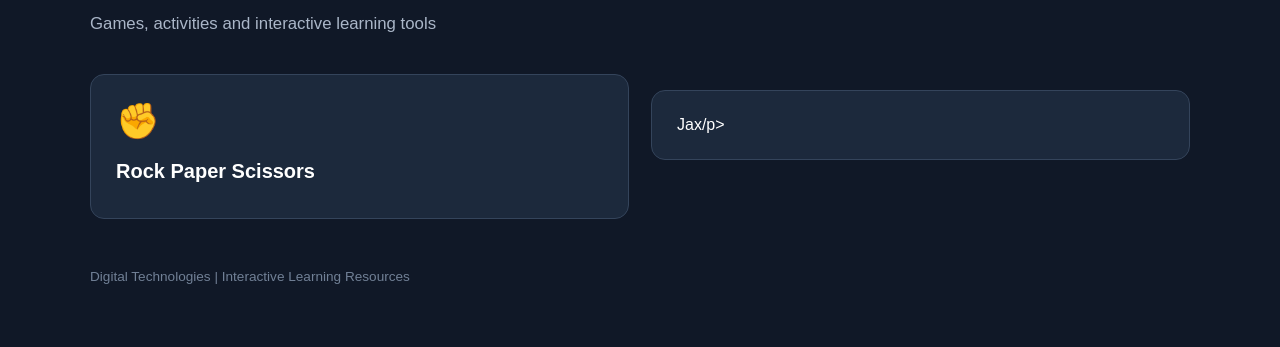
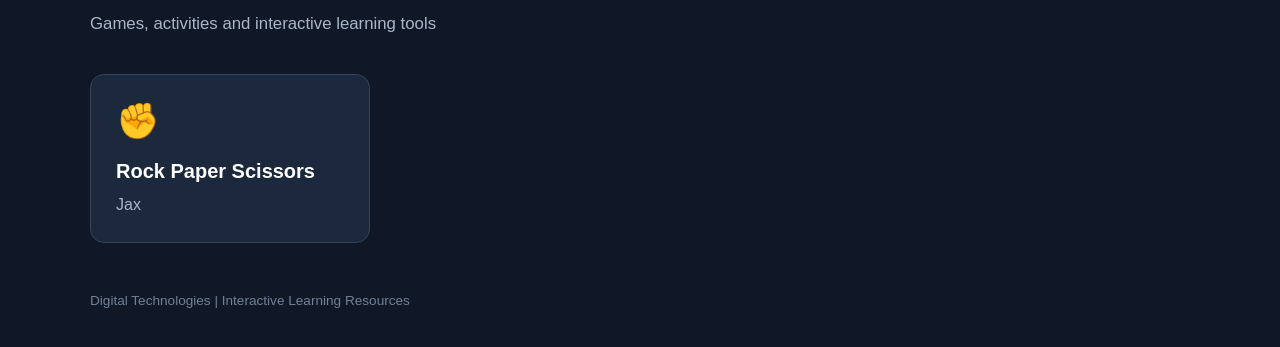
Before and after one commit to ljmorris-cloud/y9games, a plain HTML site: page index.html in a window 1280 px wide. Shown: the part 115-462 px from the top of the page. Drawn offline with Linux system fonts and the light colour scheme.

Commit message:
Update index.html

```diff
--- a/index.html
+++ b/index.html
@@ -38,11 +38,11 @@
             font-size: 1.05rem;
         }
 
-        .grid {
-            display: grid;
-            grid-template-columns: repeat(auto-fit, minmax(240px, 1fr));
-            gap: 22px;
-        }
+.grid {
+    display: grid;
+    grid-template-columns: repeat(auto-fill, minmax(240px, 280px));
+    gap: 22px;
+}
 
         .card {
             display: block;
@@ -101,7 +101,7 @@
         <a class="card" href="rps.html">
             <div class="icon">✊</div>
             <h2>Rock Paper Scissors</h2>
-            <p>Jax/p>
+            <p>Jax</p>
         </a>
 
         <!-- COPY A CARD TO ADD ANOTHER ACTIVITY -->
```
